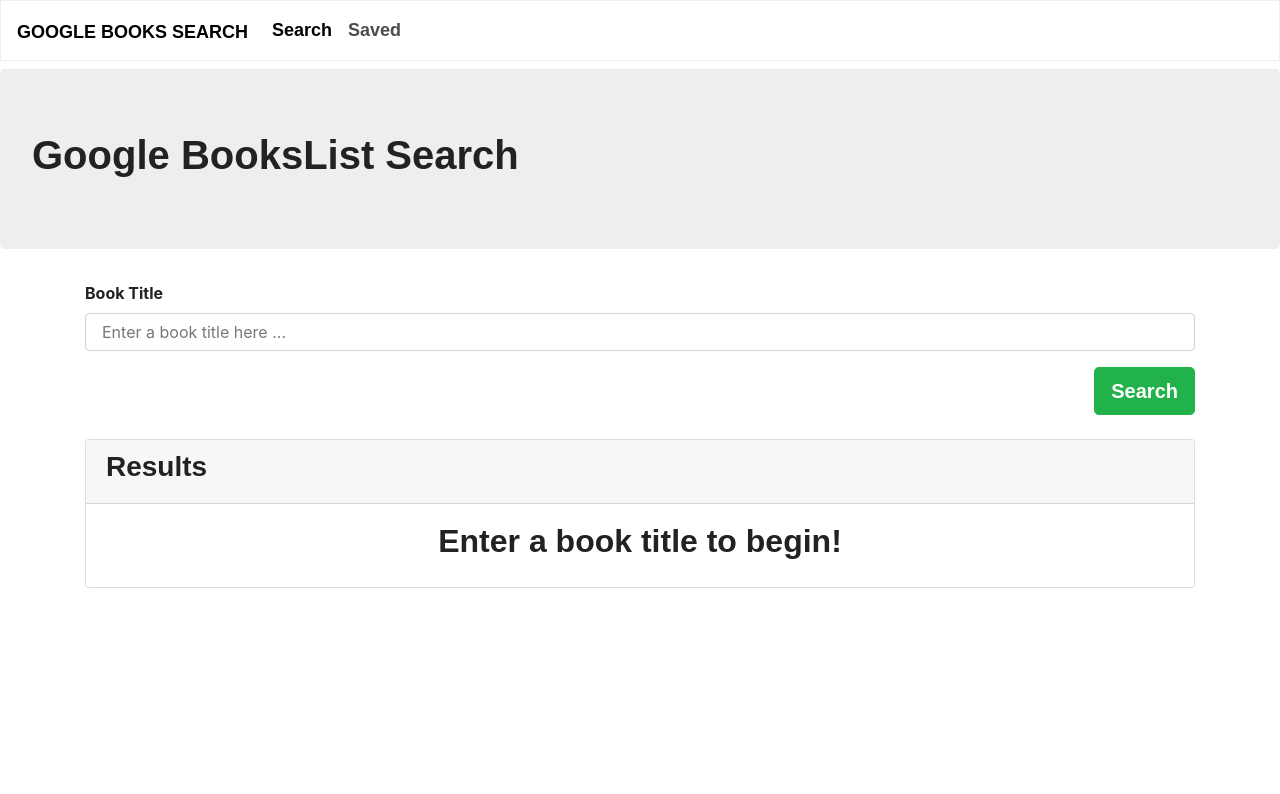
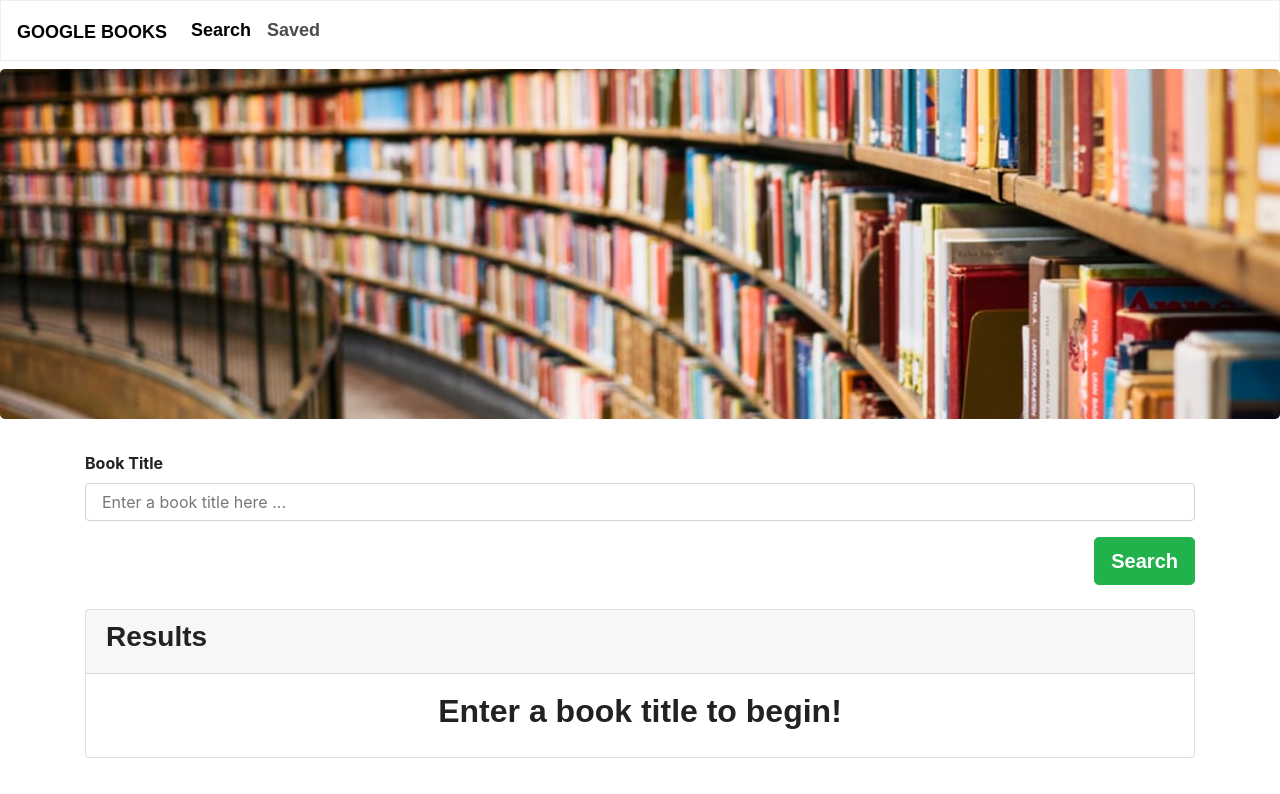
Before and after one commit to tiurzm/Google-Books-Search, a React (Create React App) app in the folder client/: page / in a window 1280 px wide. Shown: the top 794 px of the page. Built offline with nearby package versions, Linux system fonts and the light colour scheme; a web font is replaced by a local one.

Commit message:
working on saved pages

```diff
--- a/client/src/components/Jumbotron/index.js
+++ b/client/src/components/Jumbotron/index.js
@@ -1,9 +1,9 @@
 import React from "react";
+import "./style.css"
 
 function Jumbotron({ children }) {
   return (
     <div
-      // style={{ height: 300, clear: "both", paddingTop: 120, textAlign: "center" }}
       className="jumbotron"
     >
       {children}
--- /dev/null
+++ b/client/src/components/Jumbotron/style.css
@@ -0,0 +1,6 @@
+.jumbotron {
+    background-image: url("./img/jmb.jpeg");
+    background-size: cover;
+    background-position: center;
+    height: 350px;
+}
--- a/client/src/components/Nav/index.js
+++ b/client/src/components/Nav/index.js
@@ -34,7 +34,7 @@
     return (
       <nav className="navbar navbar-expand-lg navbar-light bg-light mb-2">
         <Link className="navbar-brand" to="/">
-          Google Books Search
+          Google Books
         </Link>
         <button
           onClick={this.toggleNav}
--- a/client/src/pages/Home.js
+++ b/client/src/pages/Home.js
@@ -57,9 +57,7 @@
   render() {
     return (
       <>
-        <Jumbotron>
-          <h1>Google BooksList Search</h1>
-        </Jumbotron>
+        <Jumbotron/>
         <Container>
           <Row>
             <Col size="md-12">
```
Also changed, not shown: client/src/components/Jumbotron/img/jmb.jpeg (added).
